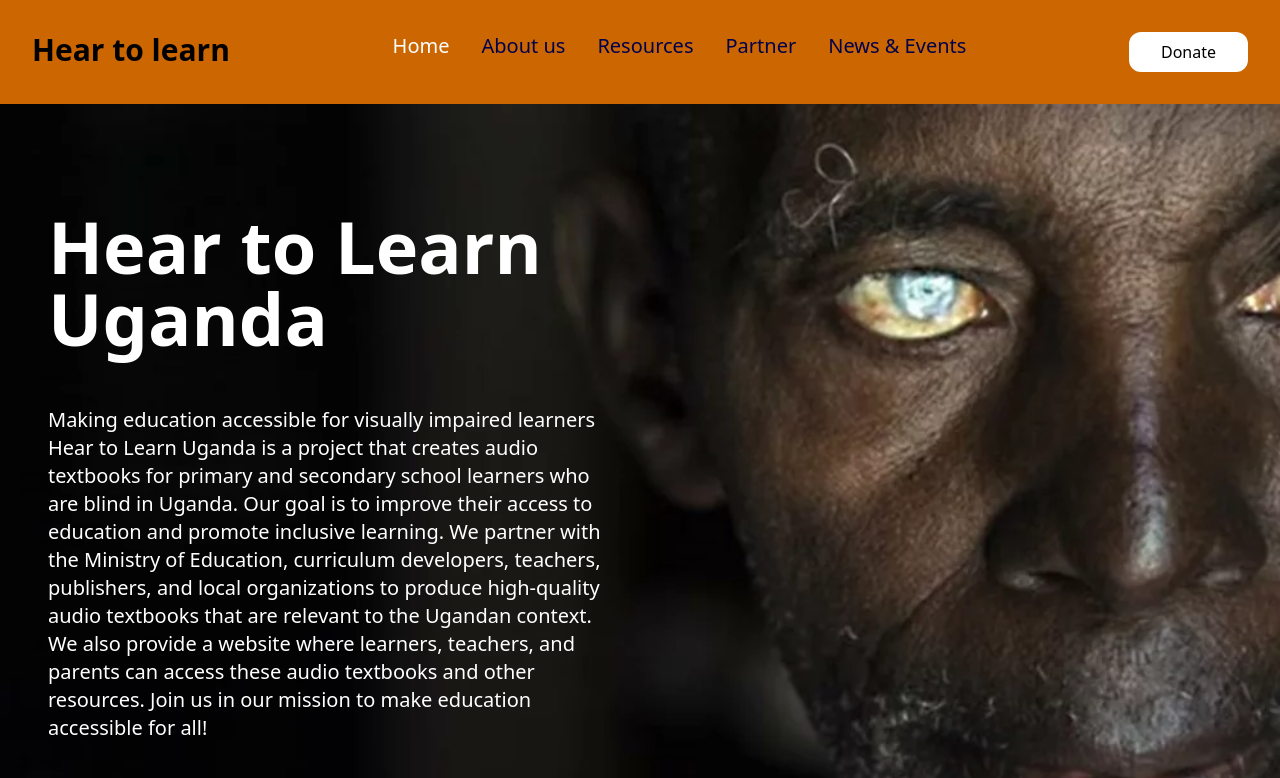
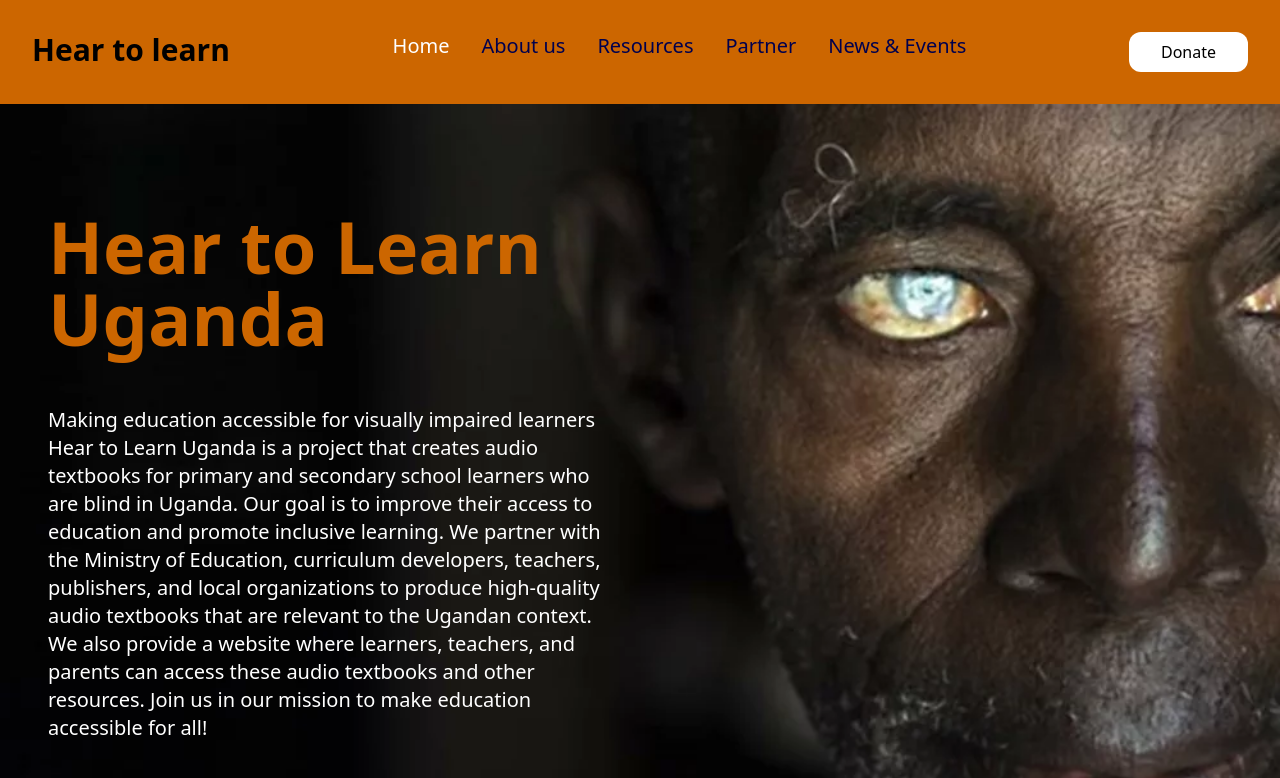
Before and after one commit to Katoemma/hear-to-learn-Uganda, a website: page index.html in a window 1280 px wide. Shown: the top 778 px of the page. Drawn offline with nearby package versions, Linux system fonts and the light colour scheme.

Commit message:
modified the heading color

```diff
--- a/index.html
+++ b/index.html
@@ -45,7 +45,7 @@
             <!--the heading and the paragraph container-->
             <div class="flex flex-col justify-between p-4 md:justify-around h-full md:w-6/12">
                 <!--the heading-->
-                <h1 class="text-white text-3xl md:text-7xl font-bold">Hear to Learn Uganda</h1>
+                <h1 class="text-brownish text-3xl md:text-7xl font-bold">Hear to Learn Uganda</h1>
                 <!--the intro paragraph-->
                 <p class="text-white text-xl text-center md:text-left">
                 Making education accessible for visually impaired learners
```
